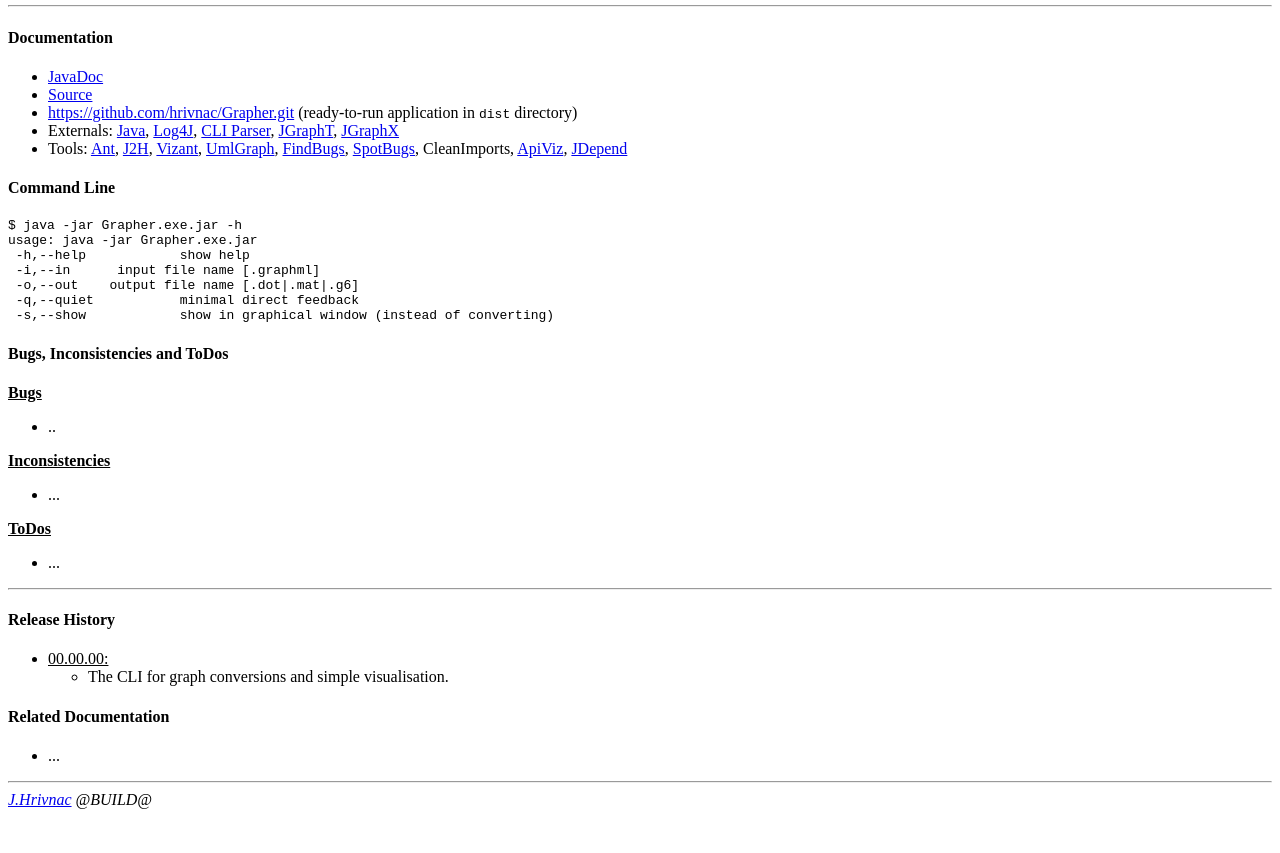
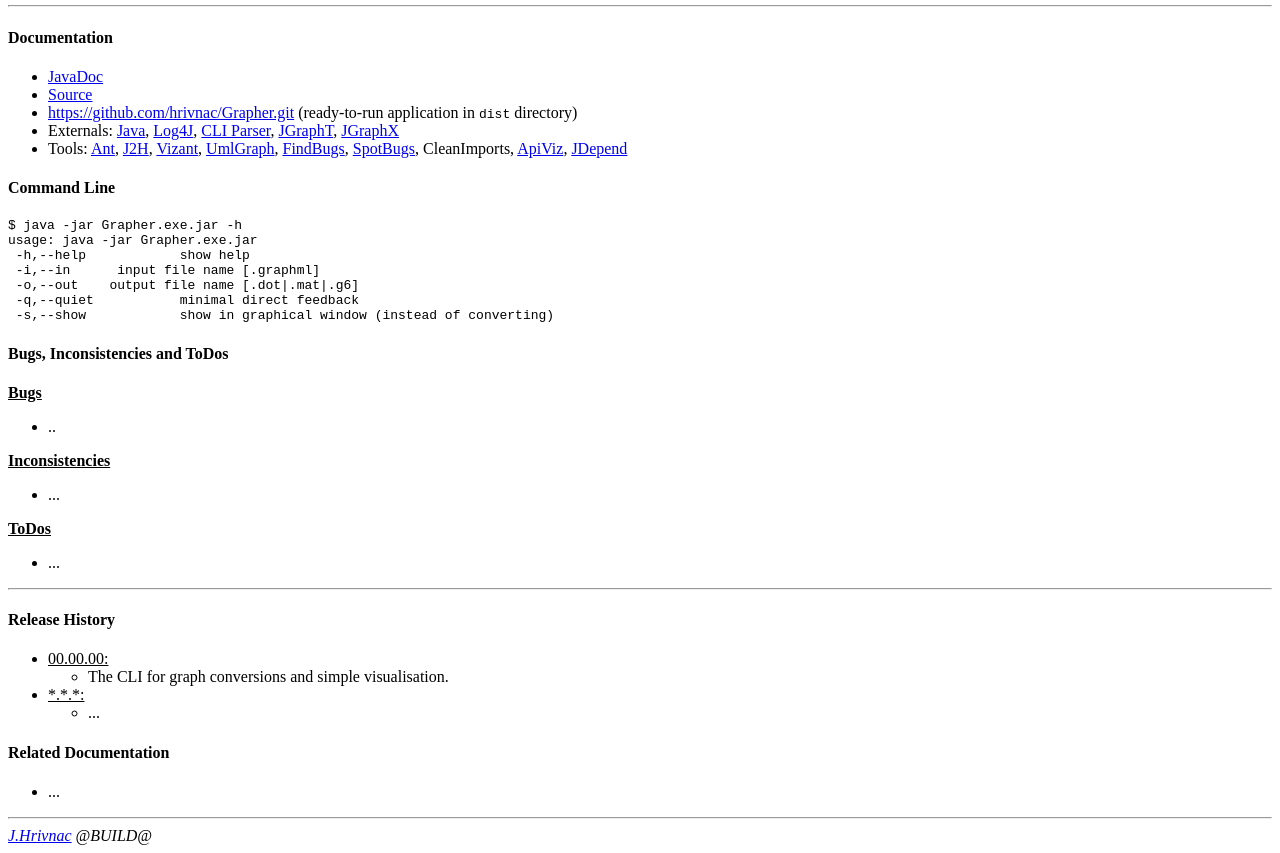
Before and after one commit to hrivnac/Grapher, a plain HTML site: page src/index.html in a window 1280 px wide. Shown: the part 122-975 px from the top of the page. Before the commit the page ends 939 px from the top, so only its background shows below. Drawn offline with Linux system fonts and the light colour scheme.

Commit message:
00.00.00x

```diff
--- a/src/index.html
+++ b/src/index.html
@@ -70,6 +70,10 @@ usage: java -jar Grapher.exe.jar
     <ul>
     <li>The CLI for graph conversions and simple visualisation.</li>
     </ul></li>
+<li><u>*.*.*:</u>
+    <ul>
+    <li>...</li>
+    </ul></li>
 </ul>
 
 <h4>Related Documentation</h4>
```
Also changed, not shown: 1 other file.
